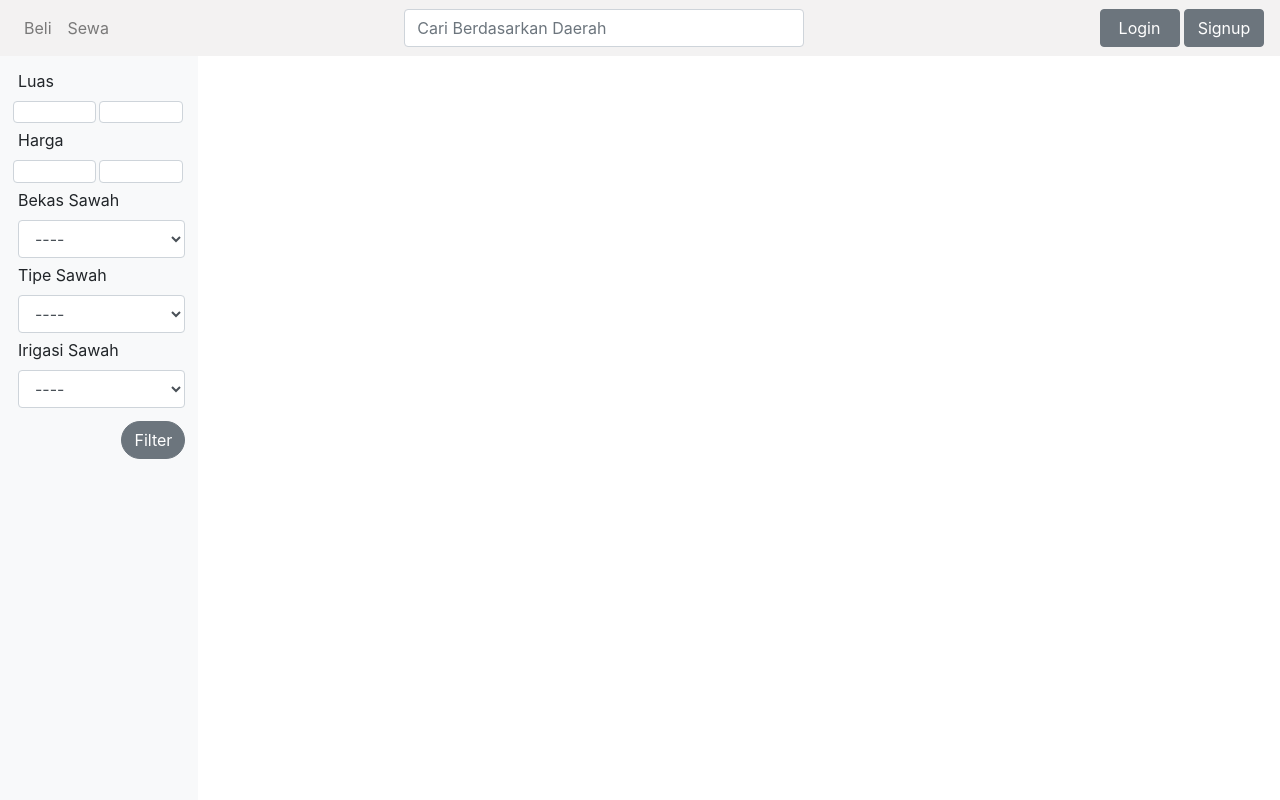
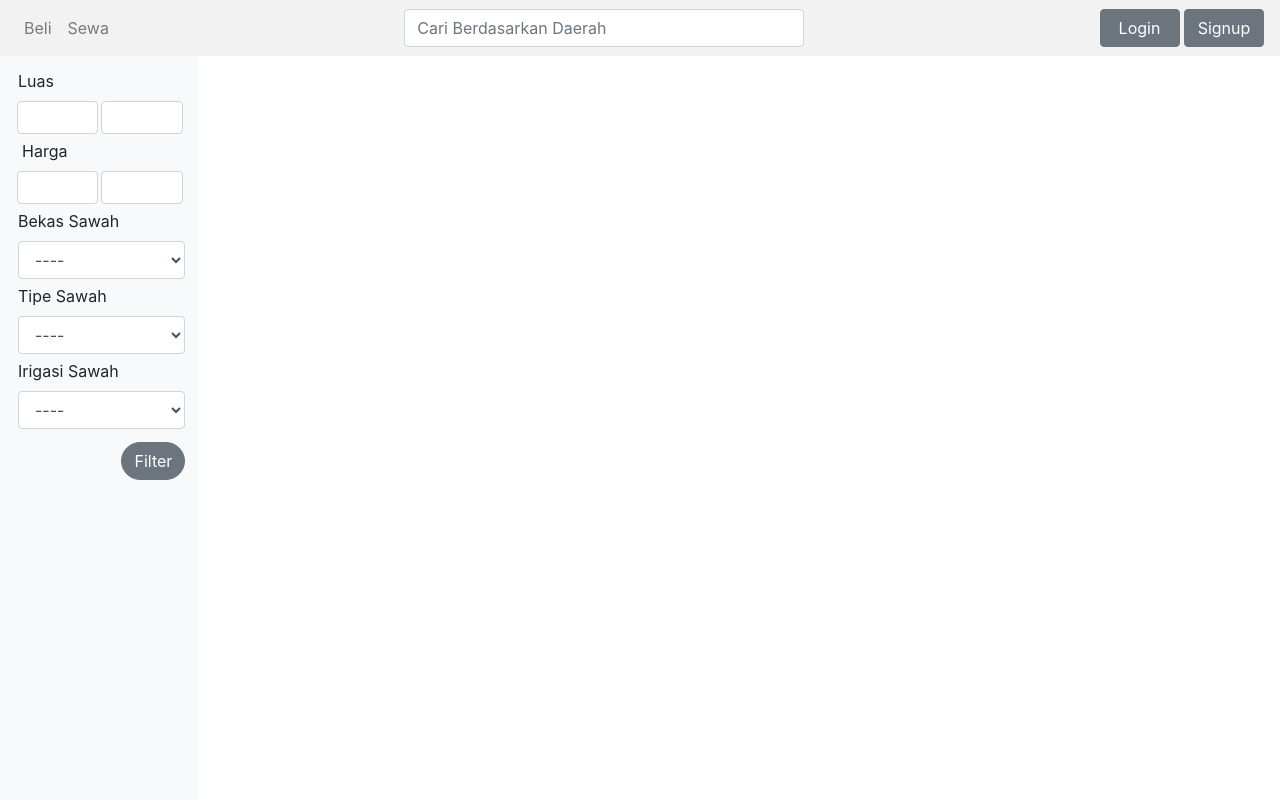
Before and after one commit to MaulanaAlirridlo/natsa, a PHP site: page / in a window 1280 px wide. Run offline with PHP 8.4, Linux system fonts and the light colour scheme; data that the repository does not hold is empty.

Commit message:
Update filter

```diff
--- a/assets/css/filter.css
+++ b/assets/css/filter.css
@@ -14,6 +14,7 @@
 .custom-range{
   flex: none;
   width: 50%;
+  height: 33px;
 }
 .range-left{
   margin: 0 1.5px 0 0;
--- a/layouts/filter.php
+++ b/layouts/filter.php
@@ -6,7 +6,7 @@
         <div class="luas-picker form-item-slider-margin text-left">
           <div class="picker">
             <label for="customRange1">Luas</label>
-            <div class="justify-content-center d-flex">
+            <div class="justify-content-center d-flex pl-1">
                 <input
                   type="text"
                   class="custom-range d-inline-block range-left form-control bg-white"
@@ -25,7 +25,7 @@
             </div>
           </div>
         </div>
-        <div class="harga-picker form-item-slider-margin text-left">
+        <div class="harga-picker form-item-slider-margin text-left pl-1">
           <div class="picker">
             <label for="customRange2">Harga</label>
             <div class="justify-content-center d-flex">
```
